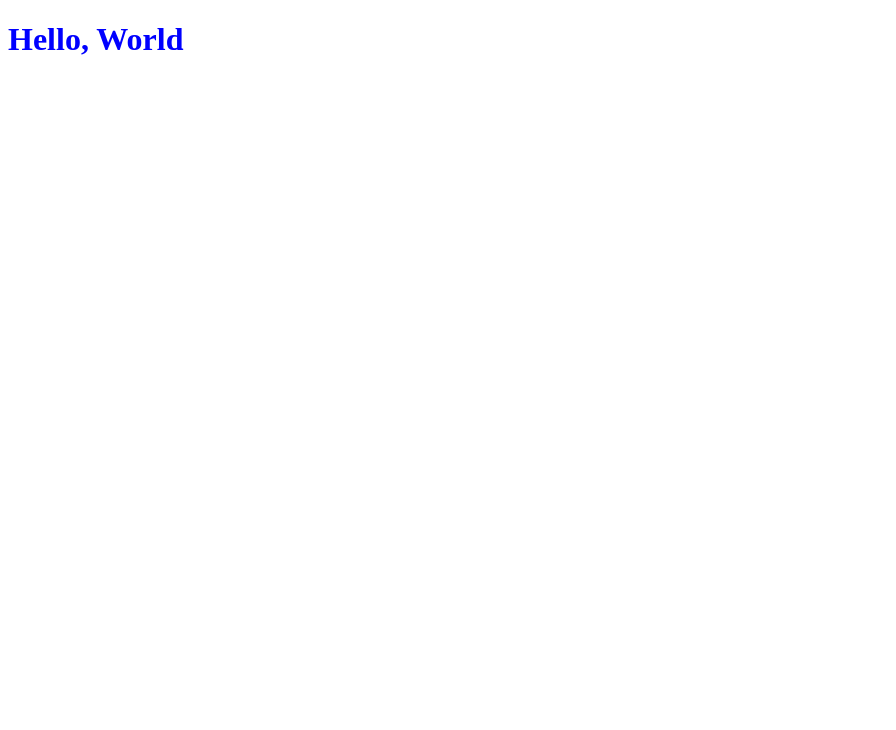
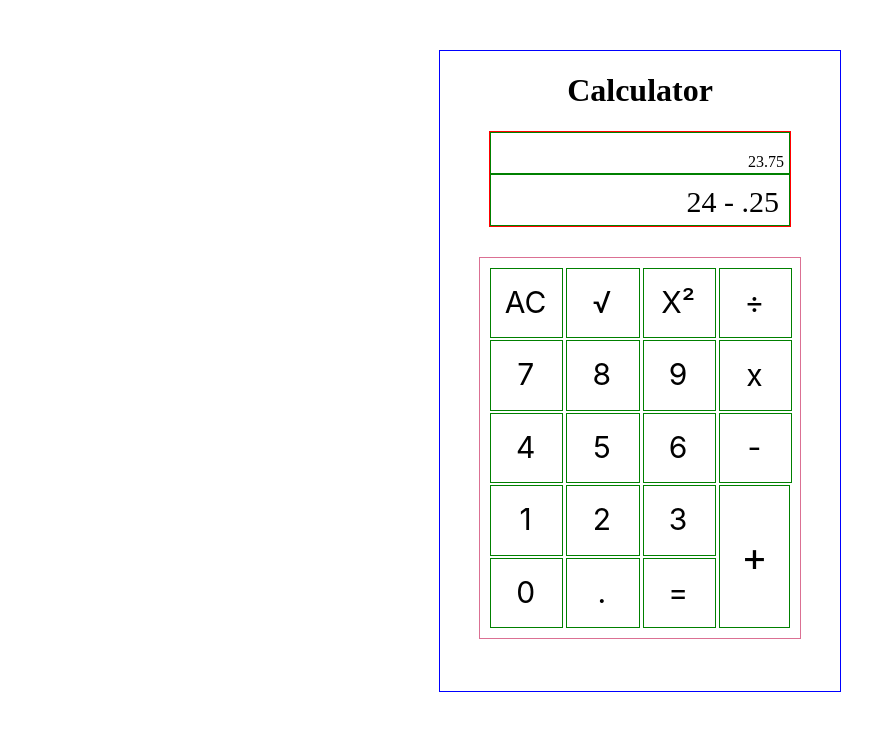
Before and after one commit to blain-crawford/calculator-2, a plain HTML site: page index.html in a window 1280 px wide. Shown: the whole page, without its empty margins (0-896 px from the left). Drawn offline with Linux system fonts and the light colour scheme.

Commit message:
initial outline done

```diff
--- a/index.html
+++ b/index.html
@@ -8,7 +8,46 @@
   <title>Calculator</title>
 </head>
 <body>
-  <div id="test"></div>
+  <div class="spacer"></div>
+  <div id="calculator-outline">
+    <div id="calculator-logo"><h1>Calculator</h1></div>
+    <div id="screen">
+      <div id="screen-top">
+        <div id="solution">23.75</div>
+      </div>
+      <div id="screen-bottom">
+        <div id="running-equation">24 - .25</div>
+      </div>
+    </div>
+    <div id="button-container">
+      <div class="button-column">
+        <div class="button"><div class="button-label">AC</div></div>
+        <div class="button"><div class="button-label">7</div></div>
+        <div class="button"><div class="button-label">4</div></div>
+        <div class="button"><div class="button-label">1</div></div>
+        <div class="button"><div class="button-label">0</div></div>
+      </div>
+      <div class="button-column">
+        <div class="button"><div class="button-label">√</div></div>
+        <div class="button"><div class="button-label">8</div></div>
+        <div class="button"><div class="button-label">5</div></div>
+        <div class="button"><div class="button-label">2</div></div>
+        <div class="button"><div class="button-label">.</div></div>
+      </div>
+      <div class="button-column">
+        <div class="button"><div class="button-label">X²</div></div>
+        <div class="button"><div class="button-label">9</div></div>
+        <div class="button"><div class="button-label">6</div></div>
+        <div class="button"><div class="button-label">3</div></div>
+        <div class="button"><div class="button-label">=</div></div>
+      </div>
+      <div class="button-column">
+        <div class="button"><div class="button-label">÷</div></div>
+        <div class="button"><div class="button-label">x</div></div>
+        <div class="button"><div class="button-label">-</div></div>
+        <div class="addition-button"><div class="addition-button-label">+</div></div>
+      </div>
+  </div>
   <script src="./scripts/scripts.js"></script>
 </body>
 </html>
--- a/styles/styles.css
+++ b/styles/styles.css
@@ -1,3 +1,106 @@
-h1{
-  color: blue;
+html,
+body {
+  margin: 0;
+  padding: 0;
+
 }
+
+.spacer{
+  height: 50px;
+}
+
+#calculator-outline {
+  margin: 0 auto;
+  border: 1px solid blue;
+  text-align: center;
+  width: 400px;
+  height: 600px;
+  padding-bottom: 40px;
+}
+
+#calculator-logo {
+  margin-bottom: 0px;
+  padding: 0px;
+}
+
+#screen {
+  width: 75%;
+  height: auto;
+  border: 1px solid red;
+  margin-left: auto;
+  margin-right: auto;
+  margin-top: 0px;
+  margin-bottom: 20px;
+}
+
+#screen-top {
+  border: 1px solid green;
+  height: 30px;
+  padding: 5px;
+  text-align: end;
+}
+
+#solution {
+  position: relative;
+  top: 15px;
+
+}
+
+#screen-bottom{
+  border: 1px solid green;
+  height: 30px;
+  padding: 10px;
+  text-align: end;
+
+}
+
+#running-equation {
+  margin-left: auto;
+  font-size: 30px;
+}
+
+#button-container{
+  border: 1px solid palevioletred;
+  margin-top: 30px;
+  margin-left: auto;
+  margin-right: auto;
+  width: 75%;
+  height: 60%;
+  display: flex;
+  gap: 5px;
+  padding: 10px;
+}
+
+.button-column{
+  height: 100%;
+  width: 25%;
+  display: flex;
+  flex-direction: column;
+  gap: 2px;
+}
+
+.button{
+  width: 100%;
+  height: 20%;
+  border: 1px solid green;
+  display: flex;
+  justify-content: center;
+  align-items: center;
+}
+
+.button-label{
+  margin-bottom: 2px;
+  margin-right: 2px;
+  font-size: 30px;
+  font-family: -apple-system, BlinkMacSystemFont, 'Segoe UI', Roboto, Oxygen, Ubuntu, Cantarell, 'Open Sans', 'Helvetica Neue', sans-serif;
+}
+
+.addition-button{
+  height: 41%;
+  border: 1px solid green;
+  display: flex;
+  justify-content: center;
+  align-items: center;
+  font-size: 40px;
+  font-family: -apple-system, BlinkMacSystemFont, 'Segoe UI', Roboto, Oxygen, Ubuntu, Cantarell, 'Open Sans', 'Helvetica Neue', sans-serif;
+}
```
